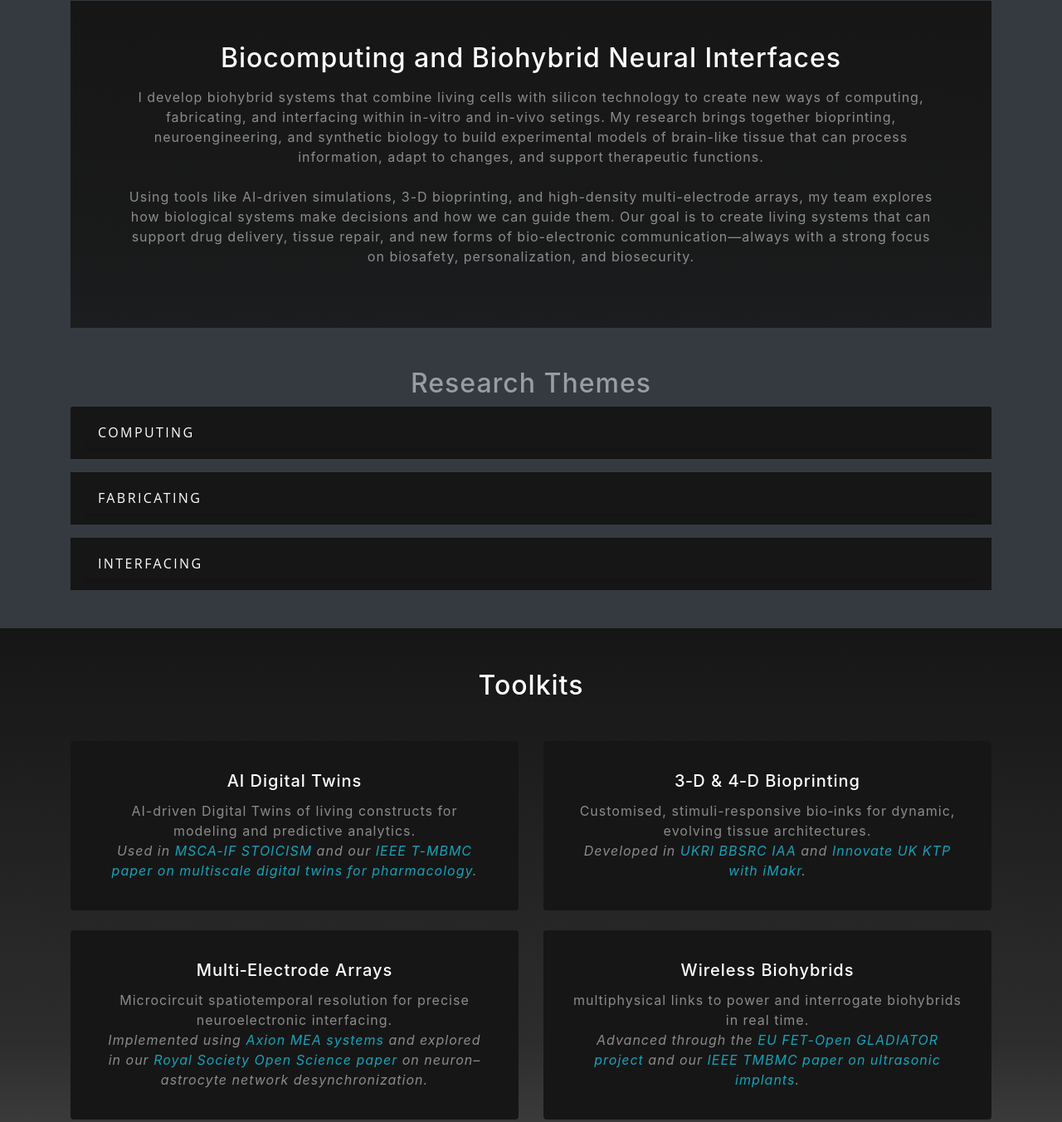
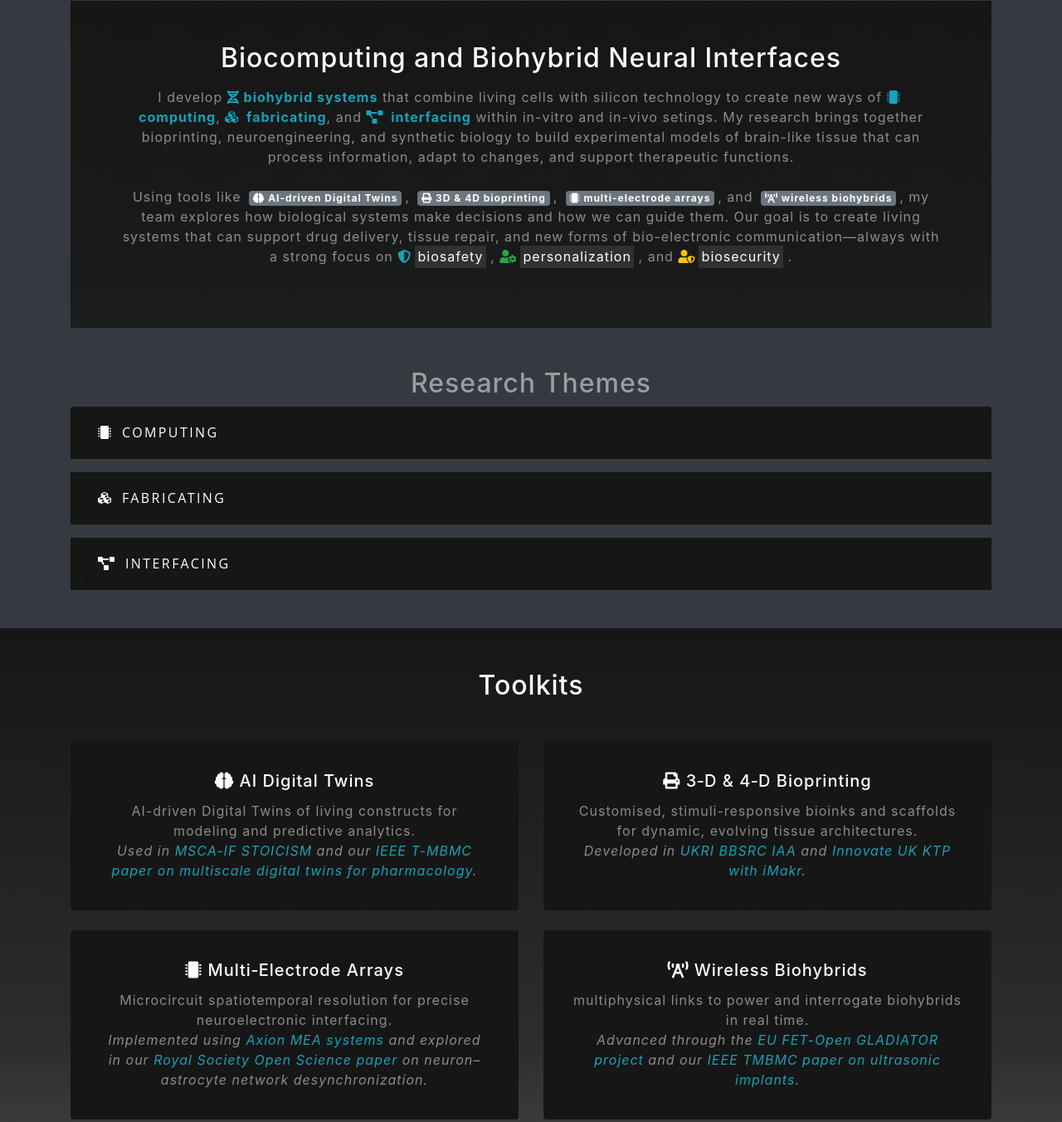
Before and after one commit to michaelbarros/michaelbarros.github.io, a website with bundled scripts: page research.html in a window 1280 px wide. Shown: the part 155-1507 px from the top of the page at 83% size. Built offline with nearby package versions, Linux system fonts and the light colour scheme.

Commit message:
june update fix

```diff
--- a/research.html
+++ b/research.html
@@ -76,10 +76,34 @@
                   <div class="col-lg-11 mx-auto">
                     <h2 class="text-white mb-3">Biocomputing and Biohybrid Neural Interfaces</h2>
                     <p class="text-white-50 text-left text-md-center mb-4">
-                      I develop biohybrid systems that combine living cells with silicon technology to create new ways of computing, fabricating, and interfacing within in-vitro and in-vivo setings.
+                      I develop <span class="text-info font-weight-bold"><i class="fas fa-dna"></i> biohybrid systems</span> that combine living cells with silicon technology to create new ways of <span class="text-info font-weight-bold"><i class="fas fa-microchip pr-1"></i> computing</span>, <span class="text-info font-weight-bold"><i class="fas fa-cubes pr-1"></i> fabricating</span>, and <span class="text-info font-weight-bold"><i class="fas fa-project-diagram pr-1"></i> interfacing</span> within in-vitro and in-vivo setings.
                       My research brings together bioprinting, neuroengineering, and synthetic biology to build experimental models of brain-like tissue that can process information, adapt to changes, and support therapeutic functions.
                       <br><br>
-                      Using tools like AI-driven simulations, 3-D bioprinting, and high-density multi-electrode arrays, my team  explores how biological systems make decisions and how we can guide them. Our goal is to create living systems that can support drug delivery, tissue repair, and new forms of bio-electronic communication—always with a strong focus on biosafety, personalization, and biosecurity.
+                      Using tools like
+                      <span class="badge bg-secondary text-white mx-1 rounded-pill">
+                        <i class="fas fa-brain"></i> AI-driven Digital Twins
+                      </span>,
+                      <span class="badge bg-secondary text-white mx-1 rounded-pill">
+                        <i class="fas fa-print"></i> 3D & 4D bioprinting
+                      </span>,
+                      <span class="badge bg-secondary text-white mx-1 rounded-pill">
+                        <i class="fas fa-microchip"></i> multi-electrode arrays
+                      </span>, and
+                      <span class="badge bg-secondary text-white mx-1 rounded-pill">
+                        <i class="fas fa-broadcast-tower"></i> wireless biohybrids
+                      </span>,
+                      my team explores how biological systems make decisions and how we can guide them. Our goal is to create living systems that can support drug delivery, tissue repair, and new forms of bio-electronic communication—always with a strong focus on <span class="text-info">
+                        <i class="fas fa-shield-alt pr-1"></i><mark
+                          style="background-color: rgba(255,255,255,0.1); color: #fff;">biosafety</mark>
+                      </span>,
+                      <span class="text-success">
+                        <i class="fas fa-user-cog pr-1"></i><mark
+                          style="background-color: rgba(255,255,255,0.1); color: #fff;">personalization</mark>
+                      </span>, and
+                      <span class="text-warning">
+                        <i class="fas fa-user-shield pr-1"></i><mark
+                          style="background-color: rgba(255,255,255,0.1); color: #fff;">biosecurity</mark>
+                      </span>.
                     </p>
                   </div>
                 </div>
@@ -96,7 +120,7 @@
               <h2 class="mb-0">
                 <button class="btn btn-link text-white collapsed btn-block text-left" type="button" data-toggle="collapse"
                   data-target="#computingCollapse">
-                  Computing
+                  <i class="fas fa-microchip pr-1"></i> Computing
                 </button>
               </h2>
             </div>
@@ -128,7 +152,7 @@
               <h2 class="mb-0">
                 <button class="btn btn-link text-white collapsed btn-block text-left" type="button" data-toggle="collapse"
                   data-target="#fabricatingCollapse">
-                  Fabricating
+                  <i class="fas fa-cubes pr-1"></i> Fabricating
                 </button>
               </h2>
             </div>
@@ -160,7 +184,7 @@
               <h2 class="mb-0">
                 <button class="btn btn-link text-white collapsed btn-block text-left" type="button" data-toggle="collapse"
                   data-target="#interfacingCollapse">
-                  Interfacing
+                  <i class="fas fa-project-diagram pr-1"></i> Interfacing
                 </button>
               </h2>
             </div>
@@ -203,7 +227,7 @@
       <div class="col-md-6 mb-4">
         <div class="card bg-black border-0 h-100 p-3">
           <div class="card-body">
-            <h5 class="card-title text-white">AI Digital Twins</h5>
+            <h5 class="card-title text-white"> <i class="fas fa-brain"></i> AI Digital Twins</h5>
             <p class="card-text">
               AI-driven Digital Twins of living constructs for modeling and predictive analytics.<br>
               <em>Used in
@@ -222,9 +246,9 @@
       <div class="col-md-6 mb-4">
         <div class="card bg-black border-0 h-100 p-3">
           <div class="card-body">
-            <h5 class="card-title text-white">3‑D & 4‑D Bioprinting</h5>
+            <h5 class="card-title text-white"> <i class="fas fa-print"></i> 3‑D & 4‑D Bioprinting</h5>
             <p class="card-text">
-              Customised, stimuli-responsive bio‑inks for dynamic, evolving tissue architectures.<br>
+              Customised, stimuli-responsive bioinks and scaffolds for dynamic, evolving tissue architectures.<br>
               <em>Developed in
                 <a href="" target="_blank" class="text-info">UKRI
                   BBSRC IAA</a>
@@ -241,7 +265,7 @@
       <div class="col-md-6 mb-4">
         <div class="card bg-black border-0 h-100 p-3">
           <div class="card-body">
-            <h5 class="card-title text-white">Multi‑Electrode Arrays</h5>
+            <h5 class="card-title text-white"> <i class="fas fa-microchip"></i> Multi‑Electrode Arrays</h5>
             <p class="card-text">
               Microcircuit spatiotemporal resolution for precise neuroelectronic interfacing.<br>
               <em>Implemented using
@@ -262,7 +286,7 @@
       <div class="col-md-6 mb-4">
         <div class="card bg-black border-0 h-100 p-3">
           <div class="card-body">
-            <h5 class="card-title text-white">Wireless Biohybrids</h5>
+            <h5 class="card-title text-white"> <i class="fas fa-broadcast-tower"></i> Wireless Biohybrids</h5>
             <p class="card-text">
               multiphysical links to power and interrogate biohybrids in real time.<br>
               <em>Advanced through the
```
